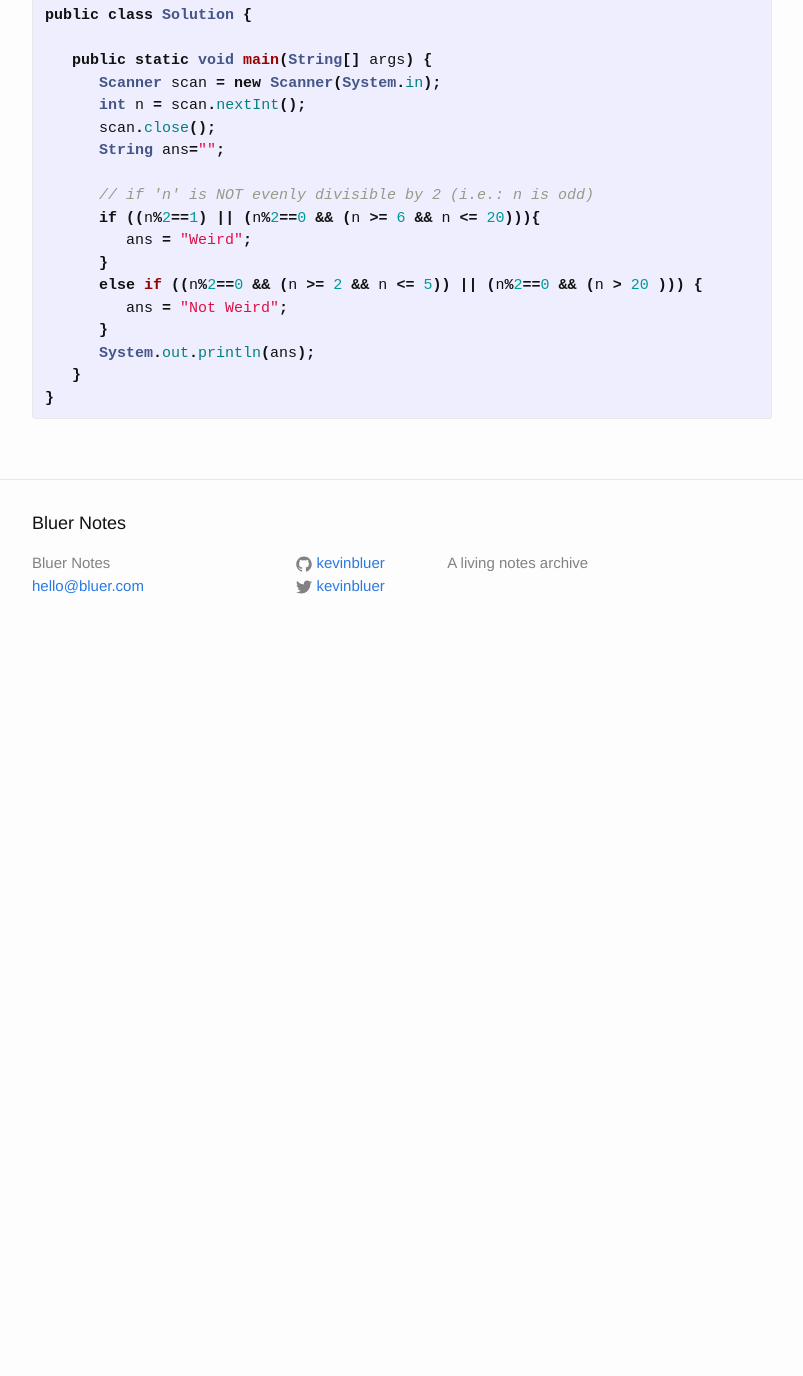
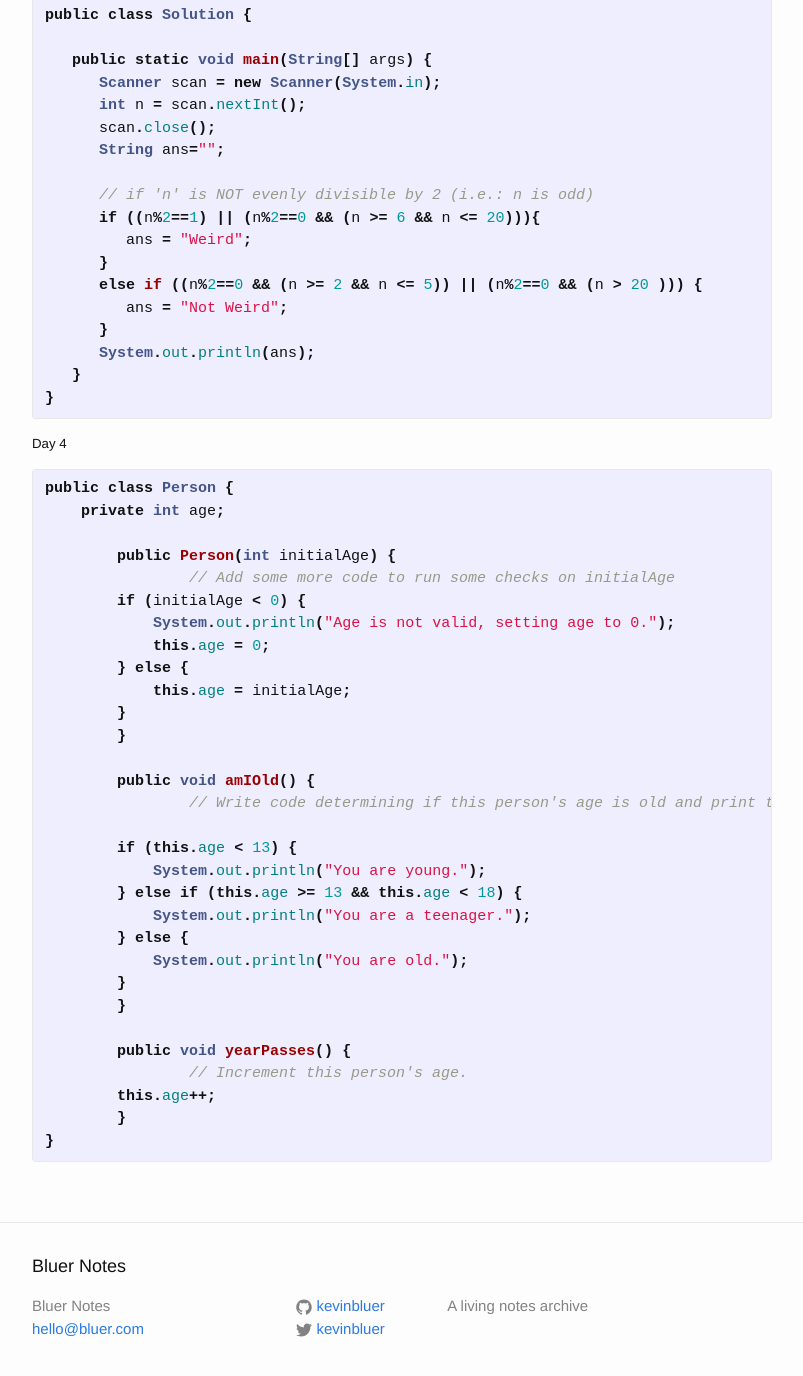
Before and after one commit to kevinbluer/bluer-notes-jekyll, a Jekyll site: the page built from java.md, in a window 1280 px wide and 1400 px high, scrolled down 2024 px. Shown: the top 1376 px of the window, without its empty margins (238-1041 px from the left). Built offline with Jekyll 4.4.1, drawn with Linux system fonts in a browser that asks for light colours; before the commit the page ends 2681 px from its top, so only the background shows below that.

Commit message:
moar hackerrank

```diff
--- a/java.md
+++ b/java.md
@@ -113,3 +113,39 @@ public class Solution {
    }
 }
 {% endhighlight %}
+
+
+##### Day 4
+
+{% highlight java %}
+public class Person {
+    private int age;
+
+	public Person(int initialAge) {
+  		// Add some more code to run some checks on initialAge
+        if (initialAge < 0) {
+            System.out.println("Age is not valid, setting age to 0.");
+            this.age = 0;
+        } else {
+            this.age = initialAge;
+        }
+	}
+
+	public void amIOld() {
+  		// Write code determining if this person's age is old and print the correct statement:
+
+        if (this.age < 13) {
+            System.out.println("You are young.");
+        } else if (this.age >= 13 && this.age < 18) {
+            System.out.println("You are a teenager.");
+        } else {
+            System.out.println("You are old.");
+        }
+	}
+
+	public void yearPasses() {
+  		// Increment this person's age.
+        this.age++;
+	}
+}
+{% endhighlight %}
```
